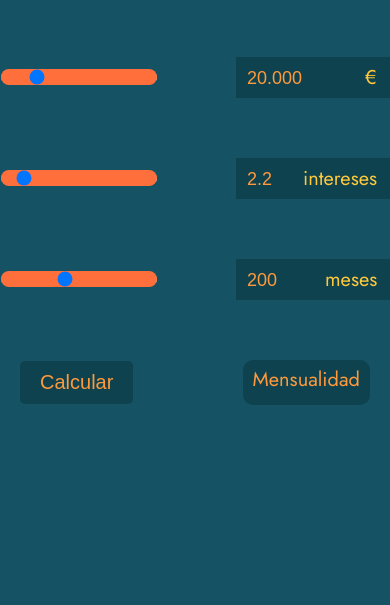
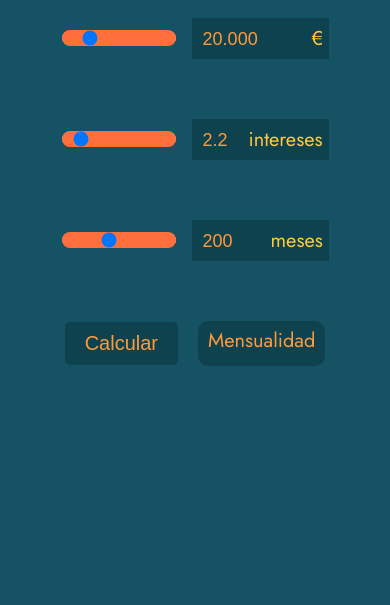
Before and after one commit to DvzZDev/Loan-Calculator, a website: page index.html in a window 390 px wide. Shown: the part 239-844 px from the top of the page. Drawn offline with Linux system fonts and the light colour scheme; a web font is replaced by a local one.

Commit message:
Update media

```diff
--- a/style.css
+++ b/style.css
@@ -145,7 +145,7 @@ section {
   align-items: center;
   flex-direction: column;
   gap: 60px;
-  margin-top: 18vh;
+  height: 100vh;
 }
 
 .input-box {
@@ -298,3 +298,72 @@ input:focus {
     opacity: 1;
   }
 }
+
+@media (max-width: 550px) {
+  .input-box {
+    position: relative;
+    display: flex;
+    justify-content: center;
+    gap: 15px;
+  }
+
+  .unit {
+    position: absolute;
+    display: block;
+    left: 258px;
+    top: 11px;
+    z-index: 9;
+    color: var(--fourth-color);
+    font-size: 20px;
+  }
+
+  .meses {
+    position: absolute;
+    display: block;
+    left: 217px;
+    top: 11px;
+    z-index: 9;
+    color: var(--fourth-color);
+    font-size: 20px;
+  }
+
+  .intereses {
+    position: absolute;
+    display: block;
+    left: 195px;
+    top: 11px;
+    z-index: 9;
+    color: var(--fourth-color);
+    font-size: 20px;
+  }
+  #title{
+    margin: 10px;
+    text-align: center;
+    width: 300px;
+  }
+  section {
+    display: flex;
+    justify-content: center;
+    align-items: center;
+    flex-direction: column;
+    gap: 60px;
+    height: 85vh;
+  }
+  input{
+    width: 100px;
+  }
+
+  .box-menusalidad {
+    width: 200px;
+    display: flex;
+    flex-direction: row-reverse;
+    text-align: center;
+    gap: 20px;
+    font-size: 20px;
+    justify-content: space-between;
+    align-items: center;
+    justify-content: center;
+  }
+
+
+}
```
